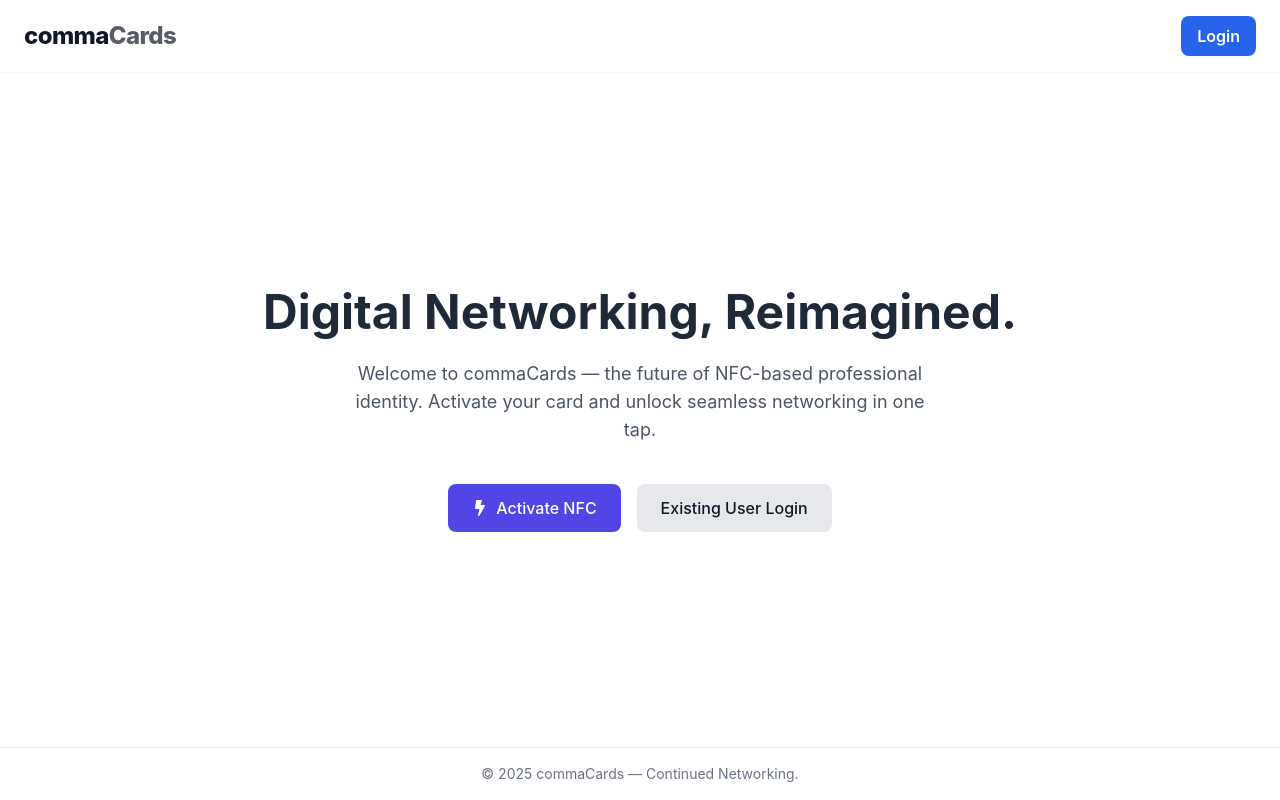
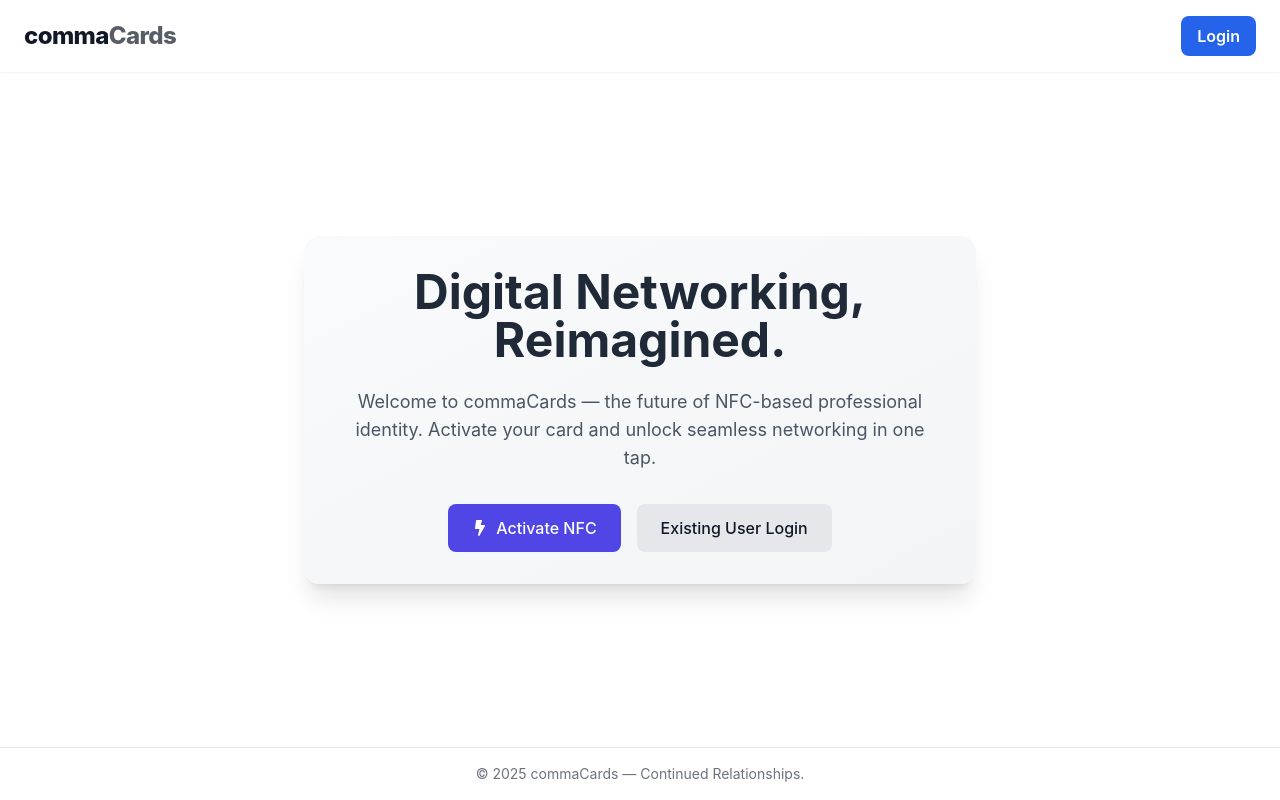
Before and after one commit to sandy-the-earth/nfc-frontend, a React (Vite) app: page / in a window 1280 px wide. Built offline with nearby package versions, Linux system fonts and the light colour scheme.

Commit message:
Enhance HomePage with animations and improved layout

```diff
--- a/src/pages/HomePage.jsx
+++ b/src/pages/HomePage.jsx
@@ -1,9 +1,30 @@
-import React from 'react';
+import React, { useEffect, useState } from 'react';
 import { useNavigate } from 'react-router-dom';
 import { FaBolt } from 'react-icons/fa';
+import { useSpring, useTrail, animated, config } from '@react-spring/web';
 
 export default function HomePage() {
   const navigate = useNavigate();
+  const [mounted, setMounted] = useState(false);
+
+  useEffect(() => {
+    const timer = setTimeout(() => setMounted(true), 200);
+    return () => clearTimeout(timer);
+  }, []);
+
+  const cardAnimation = useSpring({
+    from: { opacity: 0, transform: 'scale(0.7) rotateY(-90deg)' },
+    to: { opacity: 1, transform: 'scale(1) rotateY(0deg)' },
+    config: config.gentle,
+    delay: 300,
+  });
+
+  const trail = useTrail(3, {
+    opacity: mounted ? 1 : 0,
+    transform: mounted ? 'translateY(0px)' : 'translateY(20px)',
+    config: config.slow,
+    delay: 1000,
+  });
 
   return (
     <div className="min-h-screen bg-white dark:bg-black flex flex-col justify-between">
@@ -22,16 +43,24 @@ export default function HomePage() {
 
       {/* Hero Section */}
       <main className="flex-grow flex items-center justify-center text-center px-6">
+        <animated.div
+          style={cardAnimation}
+          className="w-full max-w-2xl bg-gradient-to-br from-gray-50 to-gray-100 dark:from-gray-800 dark:to-gray-900 p-8 rounded-2xl shadow-xl"
+        >
           <div className="space-y-6">
-          <div className="text-4xl md:text-5xl font-bold text-gray-800 dark:text-white">
+            <animated.div style={trail[0]}>
+              <h1 className="text-4xl md:text-5xl font-bold text-gray-800 dark:text-white">
                 Digital Networking, Reimagined.
-          </div>
+              </h1>
+            </animated.div>
+            <animated.div style={trail[1]}>
               <p className="text-lg text-gray-600 dark:text-gray-300 max-w-xl mx-auto">
                 Welcome to commaCards — the future of NFC-based professional identity.
                 Activate your card and unlock seamless networking in one tap.
               </p>
-
-          <div className="flex flex-col md:flex-row justify-center gap-4 pt-4">
+            </animated.div>
+            <animated.div style={trail[2]}>
+              <div className="flex flex-col md:flex-row justify-center gap-4 pt-2">
                 <button
                   onClick={() => navigate('/activate')}
                   className="flex items-center justify-center gap-2 px-6 py-3 bg-indigo-600 text-white rounded-lg font-medium hover:bg-indigo-700 transition"
@@ -45,12 +74,14 @@ export default function HomePage() {
                   Existing User Login
                 </button>
               </div>
+            </animated.div>
           </div>
+        </animated.div>
       </main>
 
       {/* Footer */}
       <footer className="py-4 border-t border-gray-200 dark:border-gray-800 text-center text-sm text-gray-500 dark:text-gray-400">
-        &copy; {new Date().getFullYear()} commaCards — Continued Networking.
+        &copy; {new Date().getFullYear()} commaCards — Continued Relationships.
       </footer>
     </div>
   );
```
Lines whose indentation alone changed are shown as unchanged.
